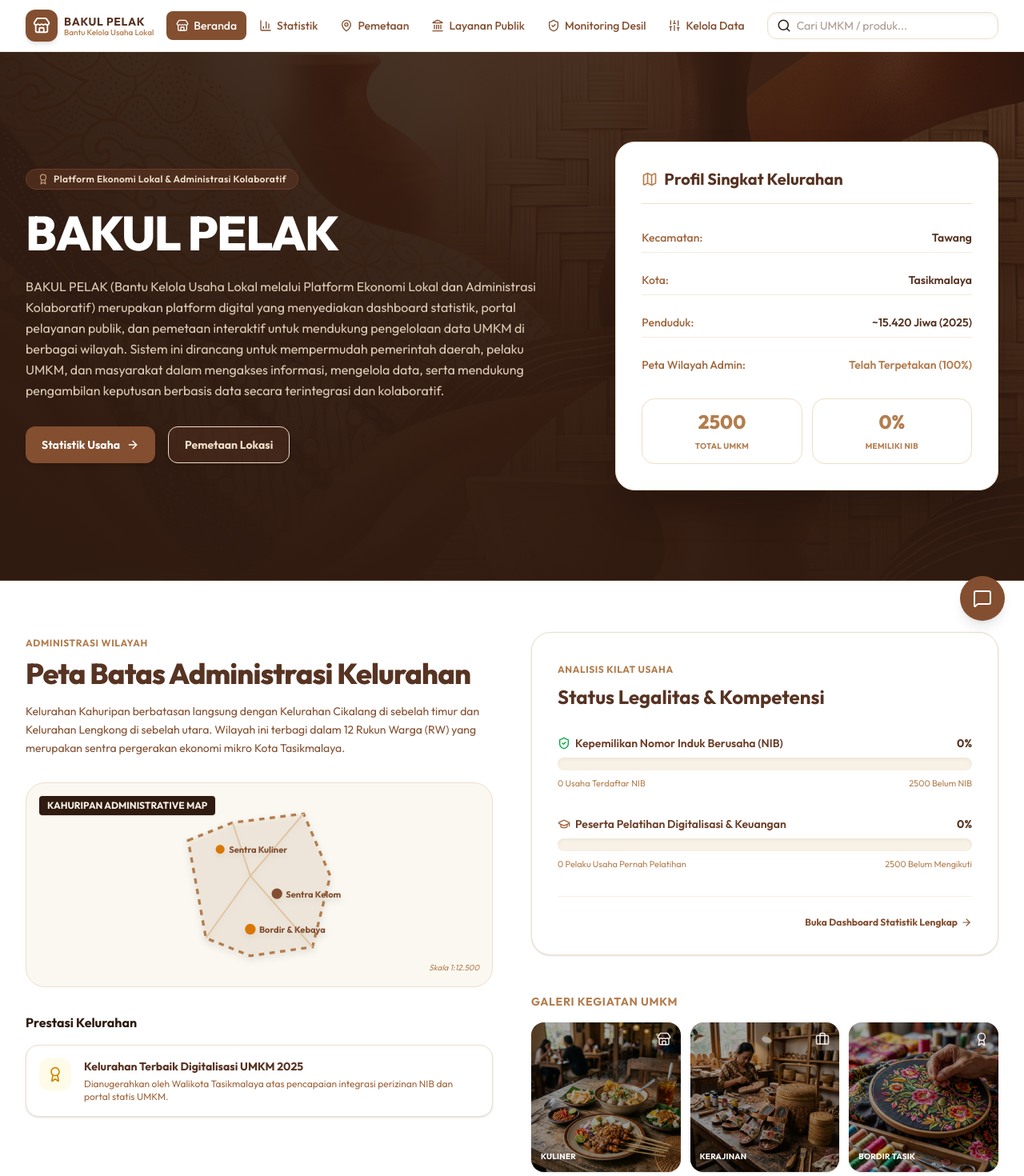
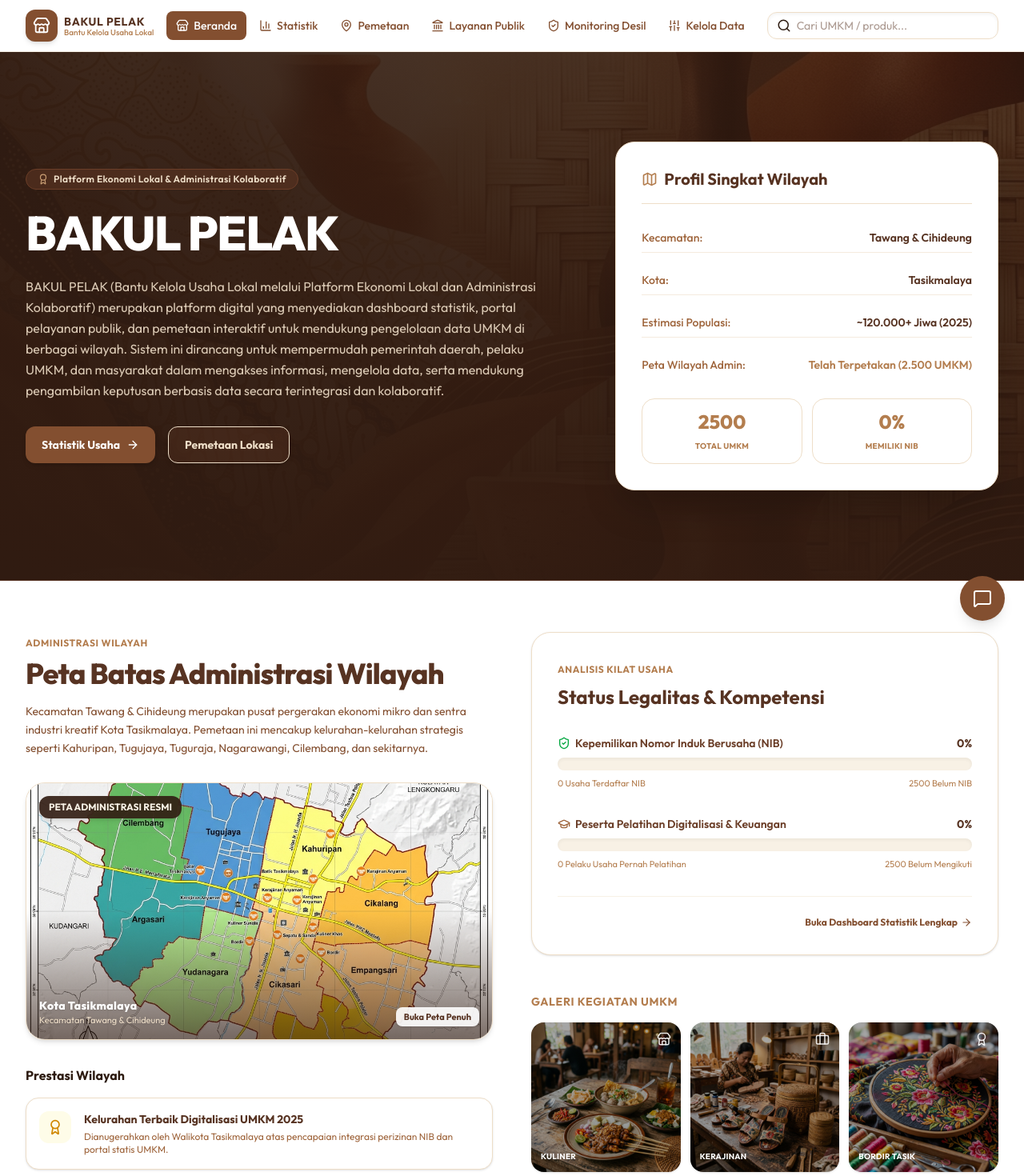
Before and after one commit to rhenaald/dashboard-umkm, a Next.js app: page / in a window 1280 px wide. Shown: the top 1470 px of the page at 80% size. Built offline with nearby package versions, Linux system fonts and the light colour scheme.

Commit message:
feat: replace static vector map with official administrative map image for Tawang & Cihideung

```diff
--- a/app/admin/page.tsx
+++ b/app/admin/page.tsx
@@ -17,13 +17,13 @@ export default async function AdminPage() {
         {/* Page Header */}
         <div className="border-b border-warm-brown-200 pb-5 mb-8 dark:border-warm-brown-850">
           <span className="text-xs font-bold uppercase tracking-wider text-warm-brown-550 dark:text-warm-brown-400">
-            Sistem Database Administrasi Kelurahan
+            Sistem Database Administrasi Wilayah
           </span>
           <h1 className="mt-2 text-3xl font-extrabold tracking-tight text-warm-brown-900 dark:text-warm-brown-100 sm:text-4xl">
             Kelola Data Direktori UMKM
           </h1>
           <p className="mt-2 text-sm text-warm-brown-600 dark:text-warm-brown-400">
-            Halaman administrasi internal Kelurahan Kahuripan. Anda dapat melakukan pengelolaan penuh (Create, Read, Update, Delete) data direktori pelaku usaha lokal di bawah ini.
+            Halaman administrasi internal wilayah Tawang & Cihideung. Anda dapat melakukan pengelolaan penuh (Create, Read, Update, Delete) data direktori pelaku usaha lokal di bawah ini.
           </p>
         </div>
 
--- a/app/page.tsx
+++ b/app/page.tsx
@@ -191,24 +191,24 @@ export default async function Home(props: PageProps) {
                 <div className="relative rounded-3xl border border-warm-brown-200 bg-white p-8 shadow-2xl backdrop-blur-md">
                   <h3 className="text-xl font-bold border-b border-warm-brown-200 pb-4 text-warm-brown-900 flex items-center gap-2">
                     <Map size={20} className="text-warm-brown-500" />
-                    Profil Singkat Kelurahan
+                    Profil Singkat Wilayah
                   </h3>
                   <div className="mt-6 space-y-4 text-sm text-warm-brown-600">
                     <div className="flex justify-between items-center py-2 border-b border-warm-brown-200/60">
                       <span className="font-medium text-warm-brown-600">Kecamatan:</span>
-                      <span className="text-warm-brown-900 font-semibold">Tawang</span>
+                      <span className="text-warm-brown-900 font-semibold">Tawang & Cihideung</span>
                     </div>
                     <div className="flex justify-between items-center py-2 border-b border-warm-brown-200/60">
                       <span className="font-medium text-warm-brown-600">Kota:</span>
                       <span className="text-warm-brown-900 font-semibold">Tasikmalaya</span>
                     </div>
                     <div className="flex justify-between items-center py-2 border-b border-warm-brown-200/60">
-                      <span className="font-medium text-warm-brown-600">Penduduk:</span>
-                      <span className="text-warm-brown-900 font-semibold">~15.420 Jiwa (2025)</span>
+                      <span className="font-medium text-warm-brown-600">Estimasi Populasi:</span>
+                      <span className="text-warm-brown-900 font-semibold">~120.000+ Jiwa (2025)</span>
                     </div>
                     <div className="flex justify-between items-center py-2">
                       <span className="font-medium text-warm-brown-600">Peta Wilayah Admin:</span>
-                      <span className="text-warm-brown-500 font-semibold">Telah Terpetakan (100%)</span>
+                      <span className="text-warm-brown-500 font-semibold">Telah Terpetakan (2.500 UMKM)</span>
                     </div>
                   </div>
                   <div className="mt-6 flex gap-3">
@@ -237,51 +237,54 @@ export default async function Home(props: PageProps) {
                     Administrasi Wilayah
                   </span>
                   <h2 className="mt-2 text-3xl font-extrabold tracking-tight text-warm-brown-900 dark:text-warm-brown-100 sm:text-4xl">
-                    Peta Batas Administrasi Kelurahan
+                    Peta Batas Administrasi Wilayah
                   </h2>
                   <p className="mt-4 text-sm text-warm-brown-700 dark:text-warm-brown-300 leading-relaxed">
-                    Kelurahan Kahuripan berbatasan langsung dengan Kelurahan Cikalang di sebelah timur dan Kelurahan Lengkong di sebelah utara. Wilayah ini terbagi dalam 12 Rukun Warga (RW) yang merupakan sentra pergerakan ekonomi mikro Kota Tasikmalaya.
+                    Kecamatan Tawang & Cihideung merupakan pusat pergerakan ekonomi mikro dan sentra industri kreatif Kota Tasikmalaya. Pemetaan ini mencakup kelurahan-kelurahan strategis seperti Kahuripan, Tugujaya, Tuguraja, Nagarawangi, Cilembang, dan sekitarnya.
                   </p>
                 </div>
 
-                {/* Stenciled Administrative SVG Map */}
-                <div className="relative h-64 rounded-3xl bg-warm-brown-100/50 border border-warm-brown-200 flex items-center justify-center p-4 overflow-hidden dark:bg-warm-brown-900/20 dark:border-warm-brown-850">
-                  <div className="absolute top-4 left-4 text-xs font-bold bg-warm-brown-950 text-warm-brown-100 rounded px-2.5 py-1 z-10 shadow-sm">
-                    KAHURIPAN ADMINISTRATIVE MAP
+                {/* Official Administrative Map Image */}
+                <div className="relative rounded-3xl overflow-hidden border border-warm-brown-200 bg-warm-brown-100/50 shadow-md group dark:bg-warm-brown-900/30 dark:border-warm-brown-850">
+                  <div className="absolute top-4 left-4 z-10">
+                    <span className="inline-flex items-center gap-1.5 text-xs font-bold bg-warm-brown-950/90 text-warm-brown-100 rounded-xl px-3 py-1.5 backdrop-blur-md shadow-md">
+                      PETA ADMINISTRASI RESMI
+                    </span>
                   </div>
 
-                  <svg className="w-full h-full max-w-[280px] text-warm-brown-300 dark:text-warm-brown-850 filter drop-shadow-lg" viewBox="0 0 100 100" fill="none" xmlns="http://www.w3.org/2000/svg">
-                    {/* Kelurahan shape */}
-                    <path d="M10 25 L35 15 L75 10 L90 45 L80 85 L45 90 L20 80 Z" fill="currentColor" className="fill-warm-brown-200/40 dark:fill-warm-brown-800/10" stroke="var(--warm-brown-500)" strokeWidth="1.5" strokeDasharray="3 3" />
+                  <div className="relative h-72 sm:h-80 w-full overflow-hidden">
+                    <img
+                      src="/peta-administrasi.png"
+                      alt="Peta Administrasi Kota Tasikmalaya - Wilayah Tawang & Cihideung"
+                      className="w-full h-full object-cover object-center group-hover:scale-105 transition-transform duration-500"
+                    />
+                    <div className="absolute inset-0 bg-gradient-to-t from-warm-brown-950/80 via-transparent to-transparent opacity-80"></div>
+                  </div>
 
-                    {/* RW Divisions inside */}
-                    <path d="M35 15 L45 45 L20 80" stroke="var(--warm-brown-300)" strokeWidth="0.8" />
-                    <path d="M45 45 L80 85" stroke="var(--warm-brown-300)" strokeWidth="0.8" />
-                    <path d="M45 45 L75 10" stroke="var(--warm-brown-300)" strokeWidth="0.8" />
-
-                    {/* Sentra Pins */}
-                    <circle cx="28" cy="30" r="3" fill="#d97706" className="animate-ping" />
-                    <circle cx="28" cy="30" r="2.5" fill="#d97706" />
-                    <text x="33" y="32" className="text-[5px] font-bold fill-warm-brown-700 dark:fill-warm-brown-300">Sentra Kuliner</text>
-
-                    <circle cx="60" cy="55" r="3" fill="#834f30" />
-                    <circle cx="60" cy="55" r="2.5" fill="#834f30" />
-                    <text x="65" y="57" className="text-[5px] font-bold fill-warm-brown-700 dark:fill-warm-brown-300">Sentra Kelom</text>
-
-                    <circle cx="45" cy="75" r="3" fill="#d97706" />
-                    <circle cx="45" cy="75" r="2.5" fill="#d97706" />
-                    <text x="50" y="77" className="text-[5px] font-bold fill-warm-brown-700 dark:fill-warm-brown-300">Bordir & Kebaya</text>
-                  </svg>
-
-                  <div className="absolute bottom-4 right-4 text-[10px] text-warm-brown-500 dark:text-warm-brown-400 italic">
-                    Skala 1:12.500
+                  <div className="absolute bottom-4 left-4 right-4 flex justify-between items-end text-white z-10">
+                    <div>
+                      <h4 className="text-sm font-extrabold tracking-wide drop-shadow">
+                        Kota Tasikmalaya
+                      </h4>
+                      <p className="text-[11px] text-warm-brown-200 drop-shadow">
+                        Kecamatan Tawang & Cihideung
+                      </p>
+                    </div>
+                    <a
+                      href="/peta-administrasi.png"
+                      target="_blank"
+                      rel="noopener noreferrer"
+                      className="inline-flex items-center gap-1 text-[11px] font-bold bg-white/90 text-warm-brown-900 px-2.5 py-1 rounded-lg hover:bg-white transition-colors shadow-sm"
+                    >
+                      Buka Peta Penuh
+                    </a>
                   </div>
                 </div>
 
                 {/* Achievements list */}
                 <div className="space-y-4">
                   <h4 className="text-md font-bold text-warm-brown-850 dark:text-warm-brown-200">
-                    Prestasi Kelurahan
+                    Prestasi Wilayah
                   </h4>
                   <div className="flex gap-4 items-start bg-white p-4 rounded-2xl border border-warm-brown-200 shadow-sm dark:bg-warm-brown-900 dark:border-warm-brown-850">
                     <div className="p-2.5 bg-yellow-50 text-yellow-600 rounded-xl dark:bg-yellow-950/20 dark:text-yellow-400">
--- a/app/peta/page.tsx
+++ b/app/peta/page.tsx
@@ -23,7 +23,7 @@ export default async function PetaPage() {
             Pemetaan Usaha Mikro Terintegrasi
           </h1>
           <p className="mt-2 text-sm text-warm-brown-600 dark:text-warm-brown-400">
-            Pemetaan spasial sebaran lokasi UMKM di wilayah administratif Kelurahan Kahuripan. Gunakan filter kategori dan ketuk baris tabel untuk menyorot koordinat usaha pada peta.
+            Pemetaan spasial sebaran lokasi UMKM di wilayah administratif Kecamatan Tawang & Cihideung, Kota Tasikmalaya. Gunakan filter kategori, kecamatan, atau ketuk baris tabel untuk menyorot koordinat usaha pada peta.
           </p>
         </div>
 
--- a/app/publik/page.tsx
+++ b/app/publik/page.tsx
@@ -135,7 +135,7 @@ export default function LayananPublikPage() {
             </div>
 
             <p className="text-xs text-warm-brown-650 dark:text-warm-brown-400 leading-relaxed mb-4">
-              KBLI adalah klasifikasi standar kegiatan usaha. Pelaku usaha di Kelurahan Kahuripan wajib mengisi kode KBLI yang cocok saat membuat NIB. Cari kode di bawah ini:
+              KBLI adalah klasifikasi standar kegiatan usaha. Pelaku usaha di Wilayah Tawang & Cihideung wajib mengisi kode KBLI yang cocok saat membuat NIB. Cari kode di bawah ini:
             </p>
 
             {/* Search input */}
--- a/app/statistik/page.tsx
+++ b/app/statistik/page.tsx
@@ -82,7 +82,7 @@ export default async function StatistikPage() {
             Statistik Pertumbuhan Ekonomi Lokal
           </h1>
           <p className="mt-2 text-sm text-warm-brown-600 dark:text-warm-brown-400">
-            Pemantauan transparan sebaran kategori usaha, status legalitas perizinan, dan kepesertaan pelatihan UMKM Kelurahan Kahuripan.
+            Pemantauan transparan sebaran kategori usaha, status legalitas perizinan, dan kepesertaan pelatihan UMKM Wilayah Kecamatan Tawang & Cihideung, Kota Tasikmalaya.
           </p>
         </div>
 
--- a/components/Footer.tsx
+++ b/components/Footer.tsx
@@ -172,7 +172,7 @@ export default function Footer() {
             <ul className="space-y-3 text-sm text-warm-brown-600 dark:text-warm-brown-300">
               <li className="flex items-start gap-2.5">
                 <MapPin size={18} className="mt-0.5 text-warm-brown-500 shrink-0" />
-                <span>Jl. Siliwangi, Kelurahan Kahuripan, Kecamatan Tawang, Kota Tasikmalaya, Jawa Barat 46115</span>
+                <span>Jl. Siliwangi & KHZ Mustofa, Wilayah Tawang & Cihideung, Kota Tasikmalaya, Jawa Barat 46115</span>
               </li>
               <li className="flex items-center gap-2.5">
                 <Phone size={18} className="text-warm-brown-500 shrink-0" />
@@ -180,7 +180,7 @@ export default function Footer() {
               </li>
               <li className="flex items-center gap-2.5">
                 <Mail size={18} className="text-warm-brown-500 shrink-0" />
-                <span>kel.kahuripan@tasikmalayakota.go.id</span>
+                <span>umkm.tasikmalaya@tasikmalayakota.go.id</span>
               </li>
             </ul>
           </div>
@@ -197,7 +197,7 @@ export default function Footer() {
               &copy; {currentYear} <strong>BAKUL PELAK</strong>. Semua hak cipta dilindungi.
             </p>
             <p className="text-[10px] text-warm-brown-450 dark:text-warm-brown-500 mt-1">
-              Pemerintah Kelurahan Kahuripan, Kecamatan Tawang, Kota Tasikmalaya
+              Pemerintah Kota Tasikmalaya (Kecamatan Tawang & Cihideung)
             </p>
           </div>
 
--- a/components/VirtualAssistant.tsx
+++ b/components/VirtualAssistant.tsx
@@ -25,10 +25,10 @@ const chatbotReplies: { [key: string]: { text: string; links?: { label: string;
     links: [{ label: 'Daftar Halal di SIHALAL', url: 'https://ptsp.halal.go.id' }]
   },
   'panduan kbli': {
-    text: 'KBLI (Klasifikasi Baku Lapangan Usaha Indonesia) menentukan kode aktivitas ekonomi usaha Anda. Contoh kode populer di Kahuripan:\n- 56101: Kedai Makanan (Bakso, Warung Nasi)\n- 13921: Kerajinan Bordir Tasik\n- 16292: Kerajinan Kelom Geulis & Kerajinan Kayu\n- 47711: Toko Pakaian / Jilbab\n\nGunakan kotak pencarian KBLI di halaman Layanan Publik untuk mencari kode bidang usaha Anda secara spesifik!',
+    text: 'KBLI (Klasifikasi Baku Lapangan Usaha Indonesia) menentukan kode aktivitas ekonomi usaha Anda. Contoh kode populer di Tawang & Cihideung:\n- 56101: Kedai Makanan (Bakso, Warung Nasi)\n- 13921: Kerajinan Bordir Tasik\n- 16292: Kerajinan Kelom Geulis & Kerajinan Kayu\n- 47711: Toko Pakaian / Jilbab\n\nGunakan kotak pencarian KBLI di halaman Layanan Publik untuk mencari kode bidang usaha Anda secara spesifik!',
   },
   'program bantuan umkm': {
-    text: 'Kelurahan Kahuripan dan Dinas Koperasi, UMKM & Perindustrian Kota Tasikmalaya menyediakan berbagai program bantuan tahun 2026:\n1. Fasilitasi Pembuatan Sertifikat Halal Massal (SEHATI).\n2. Pelatihan Pemasaran Digital & Ekspor Kelom Geulis (Agustus 2026).\n3. Program Permodalan Tanpa Jaminan "Kredit Mesra" Bank BJB.\n\nHubungi Sekretariat Kelurahan untuk pendaftaran bantuan aktif!',
+    text: 'Pemerintah Kota Tasikmalaya (Kecamatan Tawang & Cihideung) dan Dinas Koperasi, UMKM & Perindustrian menyediakan berbagai program bantuan tahun 2026:\n1. Fasilitasi Pembuatan Sertifikat Halal Massal (SEHATI).\n2. Pelatihan Pemasaran Digital & Ekspor Kelom Geulis / Bordir.\n3. Program Permodalan Tanpa Jaminan "Kredit Mesra" Bank BJB.\n\nHubungi kantor kecamatan/kelurahan setempat untuk pendaftaran bantuan aktif!',
     links: [{ label: 'Layanan Bantuan BJB Mesra', url: 'https://bankbjb.co.id/personal/kredit-mesra' }]
   }
 };
```
Also changed, not shown: public/peta-administrasi.png (added).
